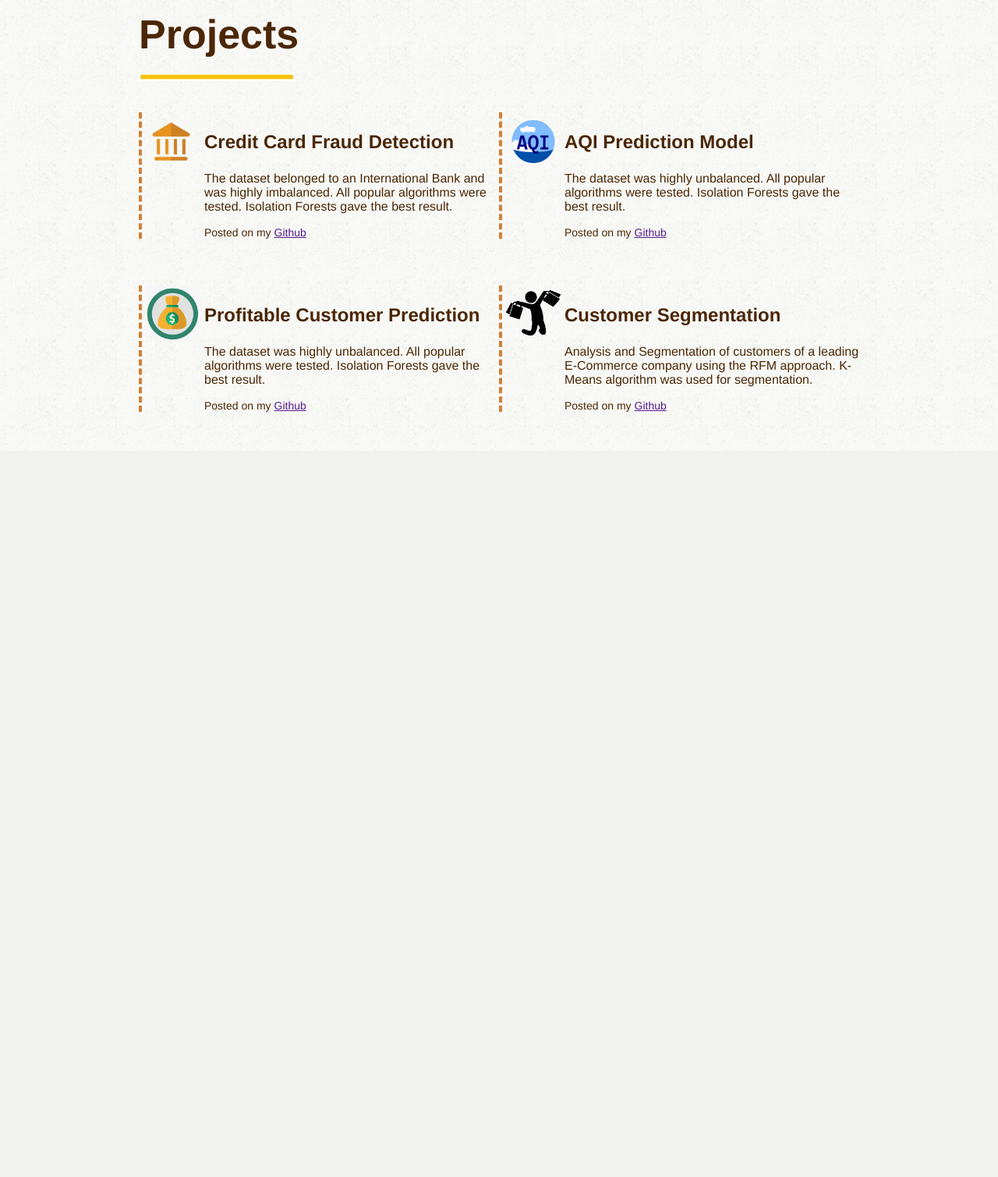
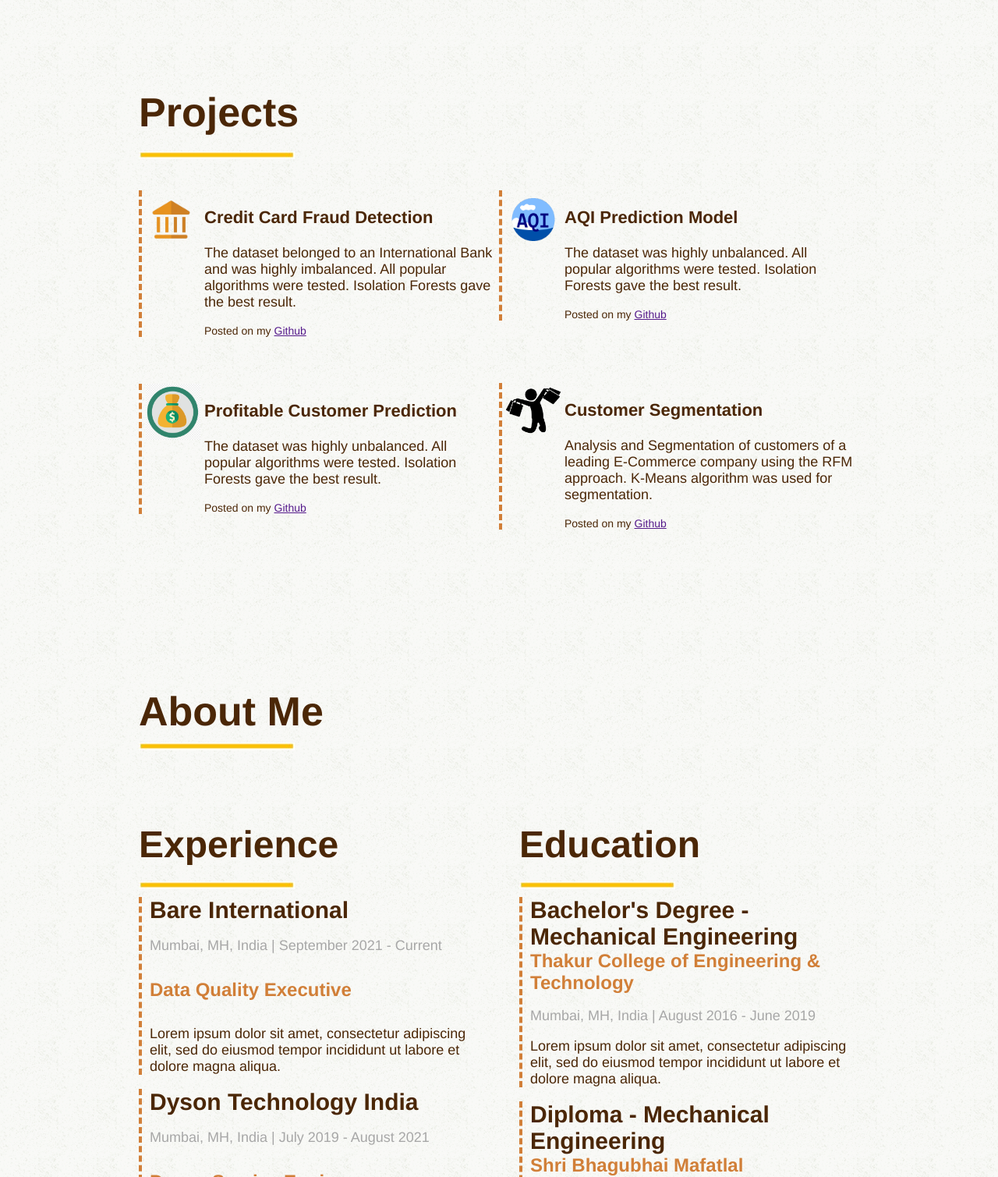
Before and after one commit to abhi-narayanan/portfolio-website, a plain HTML site: page index.html in a window 1280 px wide. Shown: the part 1291-2800 px from the top of the page at 78% size. Before the commit the page ends 1869 px from the top, so only its background shows below. Drawn offline with Linux system fonts and the light colour scheme.

Commit message:
'exp-edu'

```diff
--- a/css/styles.css
+++ b/css/styles.css
@@ -14,6 +14,7 @@
    Yellow:			#e8c04f
    Brown:			#4b2707
    Orange-Yellow    #f0ca07
+   Gray             #a7a7a7
    =============================== */
 
 /* General */
@@ -109,23 +110,24 @@ header nav ul li a {
     font-size: 52px;
     margin-bottom: 40px;
     padding-bottom: 30px;
-    padding-top: 10px;
+    padding-top: 110px;
     background: url('../images/yellow-line.JPG') bottom left no-repeat;
     background-size: 200px;
 }
 
 .project-1 {
-    width: 378px;
+    width: 373px;
     float: left;
     padding-left: 80px;
     background: url('../images/banking-project.png') top left no-repeat;
     background-size: 75px;
     margin-bottom: 60px;
     border-left: dashed 4px #d17f38;
+    padding-right: 5px;
 }
 
 .project-2 {
-    width: 378px;
+    width: 373px;
     float: right;
     padding-left: 80px;
     background: url('../images/AQI-image.png') top left no-repeat;
@@ -134,22 +136,24 @@ header nav ul li a {
     background-position-x: -15px;
     margin-bottom: 50px;
     border-left: dashed 4px #d17f38;
+    padding-right: 5px;
 }
 
 .project-3 {
-    width: 378px;
+    width: 373px;
     float: right;
-    margin-top: 10px;
+    margin-top: 30px;
     margin-bottom: 50px;
     padding-left: 80px;
     background: url('../images/customer.png') top left no-repeat;
     background-size: 70px;
     background-position-x: 5px;
     border-left: dashed 4px #d17f38;
+    padding-right: 5px;
 }
 
 .project-4 {
-    width: 378px;
+    width: 373px;
     float: right;
     margin-bottom: 40px;
     padding-left: 80px;
@@ -157,17 +161,105 @@ header nav ul li a {
     background-size: 70px;
     background-position-x: 5px;
     border-left: dashed 4px #d17f38;
+    padding-right: 5px;
 }
 
 #projects h3 {
-    font-size: 24px;
+    font-size: 22px;
 }
 
-#projects p {
-    font-size: 16px;
+p {
+    font-size: 18px;
 }
 
 /* Footer */
+
+/* Experience */
+
+#experience {
+    width: 428px;
+    float: left;
+    margin-right: 30px;
+}
+
+#about-me h2 {
+    font-family: Coolvetica_b,Helvetica,sans-serif;
+    font-size: 52px;
+    padding-top: 110px;
+    background: url('../images/yellow-line.JPG') bottom left no-repeat;
+    background-size: 200px;
+    padding-bottom: 20px;
+}
+
+#experience h2 {
+    font-family: Coolvetica_b,Helvetica,sans-serif;
+    font-size: 48px;
+    padding-top: 10px;
+    background: url('../images/yellow-line.JPG') bottom left no-repeat;
+    background-size: 200px;
+    padding-bottom: 30px;
+    margin-bottom: 10px;
+}
+
+#experience h3 {
+    font-size: 30px;
+    margin: 0;
+}
+
+#about-me .exp h3 {
+    padding: 0;
+    margin: 0;
+}
+
+.place-date {
+    font-size: 18px;
+    color: #a7a7a7;
+}
+
+.post {
+    font-size: 24px;
+    color: #d17f38;
+
+}
+
+.exp, .intern {
+    border-left: dashed 4px #d17f38;
+    padding-left: 10px;
+}
+
+/* Education */
+
+#education {
+    width: 428px;
+    float: left;
+    margin-left: 30px;
+}
+
+#education h2 {
+    font-family: Coolvetica_b,Helvetica,sans-serif;
+    font-size: 48px;
+    padding-top: 10px;
+    background: url('../images/yellow-line.JPG') bottom left no-repeat;
+    background-size: 200px;
+    padding-bottom: 30px;
+    margin-bottom: 10px;
+}
+
+.edu {
+    border-left: dashed 4px #d17f38;
+    padding-left: 10px;
+}
+
+.edu h3 {
+    font-size: 30px;
+    margin: 0;
+}
+
+.edu h4 {
+    font-size: 24px;
+    margin: 0;
+    color: #d17f38;
+}
 
 /* Force Elements to Self Clear its Children: http://css-tricks.com/snippets/css/clear-fix/ */
 
--- a/index.html
+++ b/index.html
@@ -26,7 +26,7 @@
 					<ul>
 						<li><a href="#home-page">Home</a></li>
 						<li><a href="#projects">Projects</a></li>
-						<li><a href="">Experience</a></li>
+						<li><a href="#about-me">About Me</a></li>
                         <li><a href="">Skills</a></li>
 						<li><a href="">Publications & Honours</a></li>
                         <li><a href="">Hobbies</a></li>
@@ -49,7 +49,7 @@
 
         </div><!--end-home-page-->
 
-		<div id="projects" class="container">
+		<div id="projects" class="container clearfix">
 			<header>
 				<h2>Projects</h2>
 			</header>
@@ -99,5 +99,99 @@
 			</div>
 		</div><!--end-projects-->
 
+		<div id="about-me" class="container clearfix">
+			<h2>About Me</h2>
+			<div id="experience">
+				<h2>Experience</h2>
+
+				<div class="exp">
+					<h3>Bare International</h3>
+
+					<div class="place-date">
+						<p>Mumbai, MH, India | September 2021 - Current</p>
+					</div>
+
+					<h4 class="post"> Data Quality Executive</h4>
+					<p>Lorem ipsum dolor sit amet, consectetur adipiscing elit, sed do eiusmod tempor incididunt ut labore et dolore magna aliqua.</p>
+				</div>
+
+				<div class="exp">
+					<h3>Dyson Technology India</h3>
+
+					<div class="place-date">
+						<p>Mumbai, MH, India | July 2019 - August 2021</p>
+					</div>
+
+					<h4 class="post">Dyson Service Engineer</h4>
+					<p>Lorem ipsum dolor sit amet, consectetur adipiscing elit, sed do eiusmod tempor incididunt ut labore et dolore magna aliqua.</p>
+				</div>
+
+				<div class="intern">
+					<h3>SciTech Centre</h3>
+
+					<div class="place-date">
+						<p>Mumbai, MH, India | December 2015 - June 2016</p>
+					</div>
+
+					<h4 class="post">R&amp;D and Quality Trainee</h4>
+					<p>Lorem ipsum dolor sit amet, consectetur adipiscing elit, sed do eiusmod tempor incididunt ut labore et dolore magna aliqua.</p>
+
+				</div>
+
+				<div class="intern">
+					<h3>Mika Engineering India</h3>
+
+					<div class="place-date">
+						<p>Mumbai, MH, India | June 2014 - November 2014</p>
+					</div>
+
+					<h4 class="post">Quality Assurance Trainee</h4>
+					<p>Lorem ipsum dolor sit amet, consectetur adipiscing elit, sed do eiusmod tempor incididunt ut labore et dolore magna aliqua.</p>
+
+				</div>
+			</div><!--end-experience-->
+
+			<div id="education">
+
+				<h2>Education</h2>
+
+				<div class="edu">
+					<h3>Bachelor's Degree - Mechanical Engineering</h3>
+					<h4>Thakur College of Engineering &amp; Technology</h4>
+
+					<div class="place-date">
+						<p>Mumbai, MH, India | August 2016 - June 2019</p>
+					</div>
+
+					<p>Lorem ipsum dolor sit amet, consectetur adipiscing elit, sed do eiusmod tempor incididunt ut labore et dolore magna aliqua.</p>
+				</div>
+
+				<div class="edu">
+					<h3>Diploma - Mechanical Engineering</h3>
+					<h4>Shri Bhagubhai Mafatlal Polytechnic</h4>
+
+					<div class="place-date">
+						<p>Mumbai, MH, India | July 2012 - June 2016</p>
+					</div>
+
+					<p>Lorem ipsum dolor sit amet, consectetur adipiscing elit, sed do eiusmod tempor incididunt ut labore et dolore magna aliqua.</p>
+				</div>
+
+				<div class="edu">
+					<h3>High School Diploma</h3>
+					<h4>Rustomjee International School</h4>
+
+					<div class="place-date">
+						<p>Mumbai, MH, India | June 1999 - June 2012</p>
+					</div>
+
+					<p>Lorem ipsum dolor sit amet, consectetur adipiscing elit, sed do eiusmod tempor incididunt ut labore et dolore magna aliqua.</p>
+
+				</div>
+
+			</div><!--end-education-->
+
+		</div><!--end-about-me-->
+
 	</body>
 </html>
```
